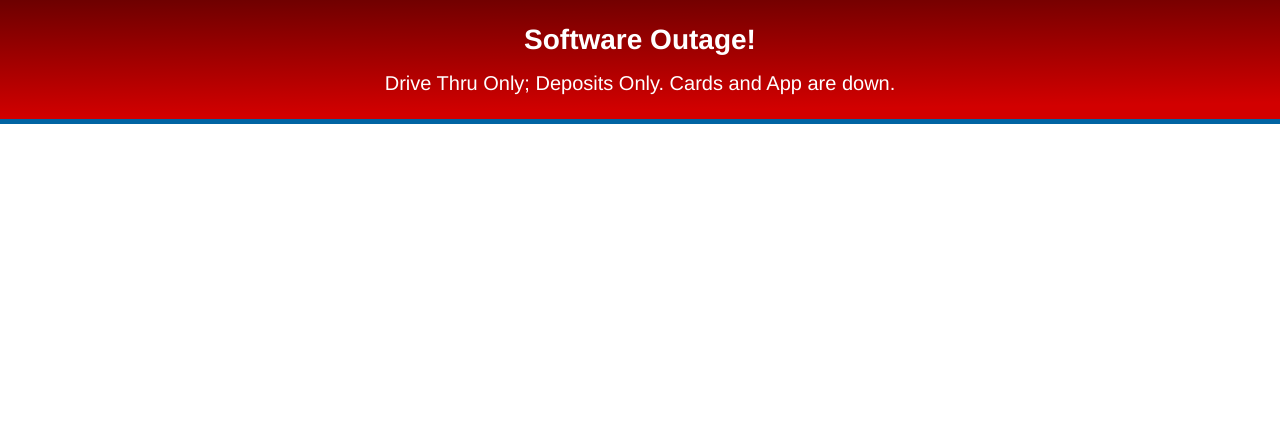
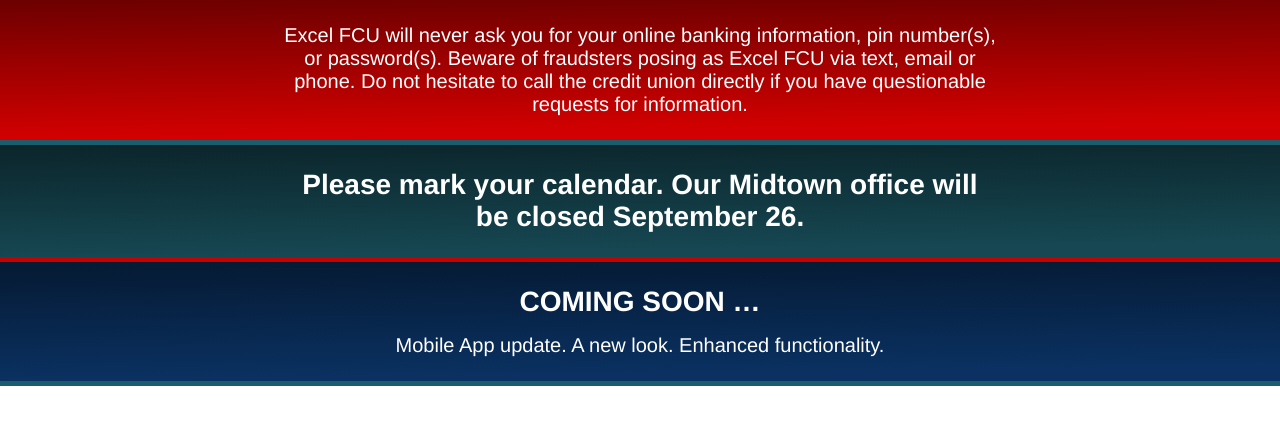
Before and after one commit to Dillonzellis/gbd-notification-bar, a website: page temp.html in a window 1280 px wide. Drawn offline with Linux system fonts and the light colour scheme; files that its build step writes are made by us from their sources.

Commit message:
update with new excel notifsq

```diff
--- a/temp.html
+++ b/temp.html
@@ -80,14 +80,34 @@
     <script>
       const notifications = [
         {
-          primaryText: "Software Outage!",
+          // primaryText: '',
           secondaryText:
-            "Drive Thru Only; Deposits Only. Cards and App are down.",
+            "Excel FCU will never ask you for your online banking information, pin number(s), or password(s).  Beware of fraudsters posing as Excel FCU via text, email or phone. Do not hesitate to call the credit union directly if you have questionable requests for information.",
           startDate: new Date("July 5, 2023 00:00:00"),
           endDate: new Date("July 25, 2024 23:59:59"),
-          fontFamily: "Montserrat, sans-serif;",
+          fontFamily: '"Lexend Deca", Helvetica, Arial, Lucida, sans-serif',
           brandingPrimary: "#D20000",
-          brandingAccent: "#0164A3",
+          brandingAccent: "#1B5D6C",
+        },
+        {
+          primaryText:
+            "Please mark your calendar.  Our Midtown office will be closed September 26.",
+          secondaryText: "",
+          startDate: new Date("June 10, 2023 17:00:00"),
+          endDate: new Date("September 26, 2025 23:59:59"),
+          fontFamily: '"Lexend Deca", Helvetica, Arial, Lucida, sans-serif',
+          brandingPrimary: "#164752",
+          brandingAccent: "#c70000",
+        },
+        {
+          primaryText: "COMING SOON …",
+          secondaryText:
+            "Mobile App update.  A new look.  Enhanced functionality.",
+          startDate: new Date("July 5, 2022 00:00:00"),
+          endDate: new Date("September 4, 2025 23:59:59"),
+          fontFamily: '"Lexend Deca", Helvetica, Arial, Lucida, sans-serif',
+          brandingPrimary: "#0A3161",
+          brandingAccent: "#1B5D6C",
         },
       ];
 
```
Also changed, not shown: app.js (+24 -4 lines).
